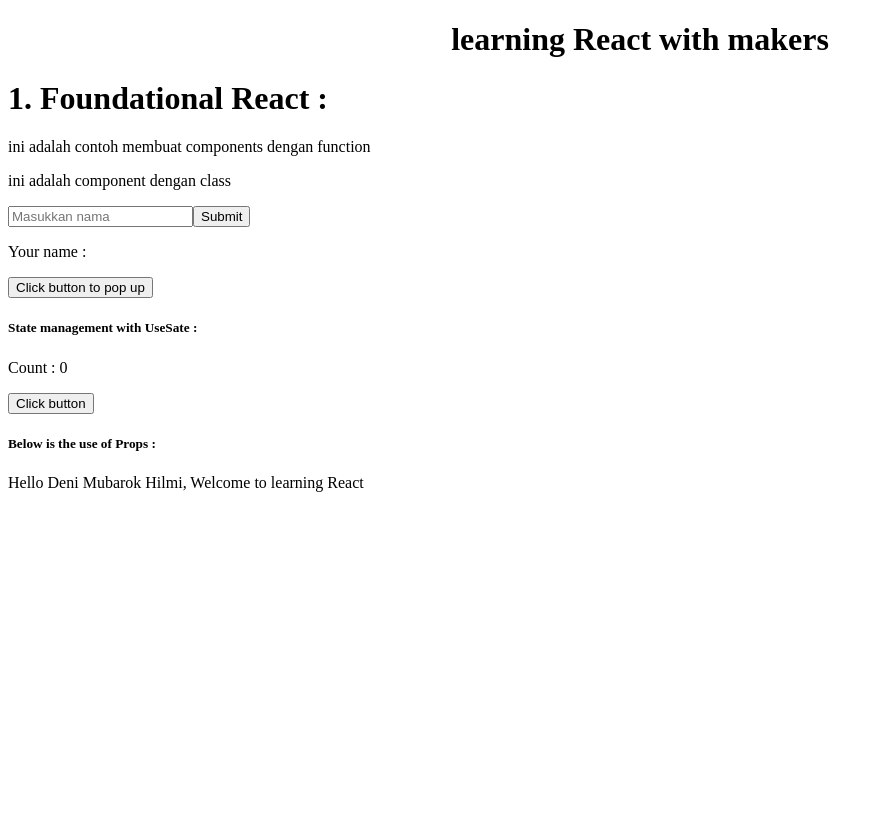
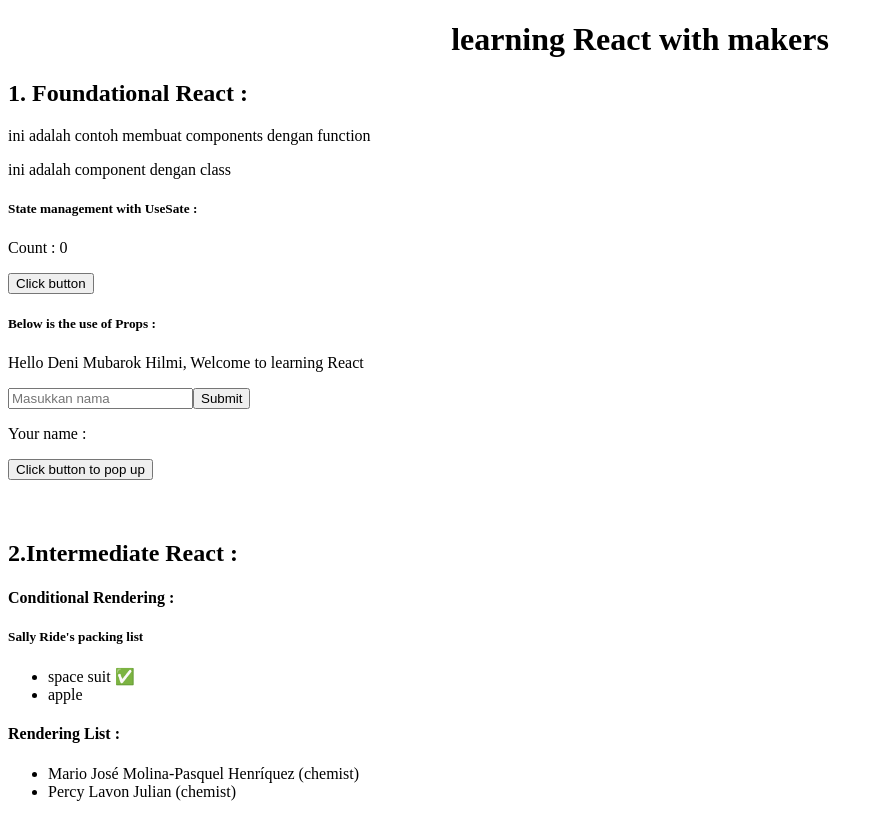
Before and after one commit to denimubarokhilmi/learningPathReactWithMakers, a React app: page / in a window 1280 px wide. Shown: the whole page, without its empty margins (0-884 px from the left). Built offline with nearby package versions, Linux system fonts and the light colour scheme; the HTML template or start-up script is replaced by a standard one.

Commit message:
feat:understanding Conditional and List rendering

```diff
--- a/src/App.jsx
+++ b/src/App.jsx
@@ -1,5 +1,5 @@
-import TempFoundational from "./components/FoundationalReact./TempFoundational";
-
+import TempFoundational from "./components/FoundationalReact/TempFoundational";
+import TempIntermediate from "./components/IntermediateReact/TempIntermediate";
 function App() {
   return (
     <>
@@ -11,6 +11,7 @@
         learning React with makers
       </h1>
       <TempFoundational></TempFoundational>
+      <TempIntermediate></TempIntermediate>
     </>
   );
 }
--- a/src/components/FoundationalReact./TempFoundational.jsx
+++ b/src/components/FoundationalReact/TempFoundational.jsx
@@ -5,12 +5,12 @@
 function TempFoundational() {
   return (
     <div>
-      <h1>1. Foundational React : </h1>
+      <h2>1. Foundational React : </h2>
       <ComponentWithFunction></ComponentWithFunction>
       <Greeting></Greeting>
 
+      <StateAndProps></StateAndProps>
       <EventHandling></EventHandling>
-      <StateAndProps></StateAndProps>
     </div>
   );
 }
--- /dev/null
+++ b/src/components/IntermediateReact/ConditionalRendering.jsx
@@ -0,0 +1,26 @@
+function ConditionalRendering() {
+  return (
+    <div className="conditional-rendering">
+      <PackingList></PackingList>
+    </div>
+  );
+}
+
+function Items(props) {
+  const { name, isPacked } = props;
+
+  return <li className="item">{isPacked ? `${name} ✅` : name}</li>;
+}
+
+function PackingList() {
+  return (
+    <>
+      <h5>Sally Ride's packing list</h5>
+      <ul>
+        <Items isPacked={true} name="space suit"></Items>
+        <Items isPacked={false} name="apple"></Items>
+      </ul>
+    </>
+  );
+}
+export default ConditionalRendering;
--- /dev/null
+++ b/src/components/IntermediateReact/RenderingList.jsx
@@ -0,0 +1,48 @@
+const people = [
+  {
+    id: 0,
+    name: "Creola Katherine Johnson",
+    profession: "mathematician",
+  },
+  {
+    id: 1,
+    name: "Mario José Molina-Pasquel Henríquez",
+    profession: "chemist",
+  },
+  {
+    id: 2,
+    name: "Mohammad Abdus Salam",
+    profession: "physicist",
+  },
+  {
+    id: 3,
+    name: "Percy Lavon Julian",
+    profession: "chemist",
+  },
+  {
+    id: 4,
+    name: "Subrahmanyan Chandrasekhar",
+    profession: "astrophysicist",
+  },
+];
+
+function List() {
+  console.log("list");
+  const listItems = people
+    .filter((person) => person.profession == "chemist")
+    .map((el) => {
+      return (
+        <li key={el.id}>
+          {el.name} ({el.profession})
+        </li>
+      );
+    });
+
+  return (
+    <div className="rendering-list">
+      <ul>{listItems}</ul>
+    </div>
+  );
+}
+
+export default List;
--- /dev/null
+++ b/src/components/IntermediateReact/TempIntermediate.jsx
@@ -0,0 +1,20 @@
+import ConditionalRendering from "./ConditionalRendering";
+import List from "./RenderingList";
+function TempIntermediate() {
+  return (
+    <div
+      className="intermediate-react"
+      style={{
+        marginTop: "60px",
+      }}
+    >
+      <h2>2.Intermediate React :</h2>
+      <h4>Conditional Rendering :</h4>
+      <ConditionalRendering></ConditionalRendering>
+      <h4>Rendering List :</h4>
+      <List></List>
+    </div>
+  );
+}
+
+export default TempIntermediate;
```
Also changed, not shown: src/components/FoundationalReact/ComponentWithClass.jsx (renamed from src/components/FoundationalReact./ComponentWithClass.jsx), src/components/FoundationalReact/ComponentWithFunction.jsx (renamed from src/components/FoundationalReact./ComponentWithFunction.jsx), src/components/FoundationalReact/EventHandling.jsx (renamed from src/components/FoundationalReact./EventHandling.jsx), src/components/FoundationalReact/State_Props.jsx (renamed from src/components/FoundationalReact./State_Props.jsx).
